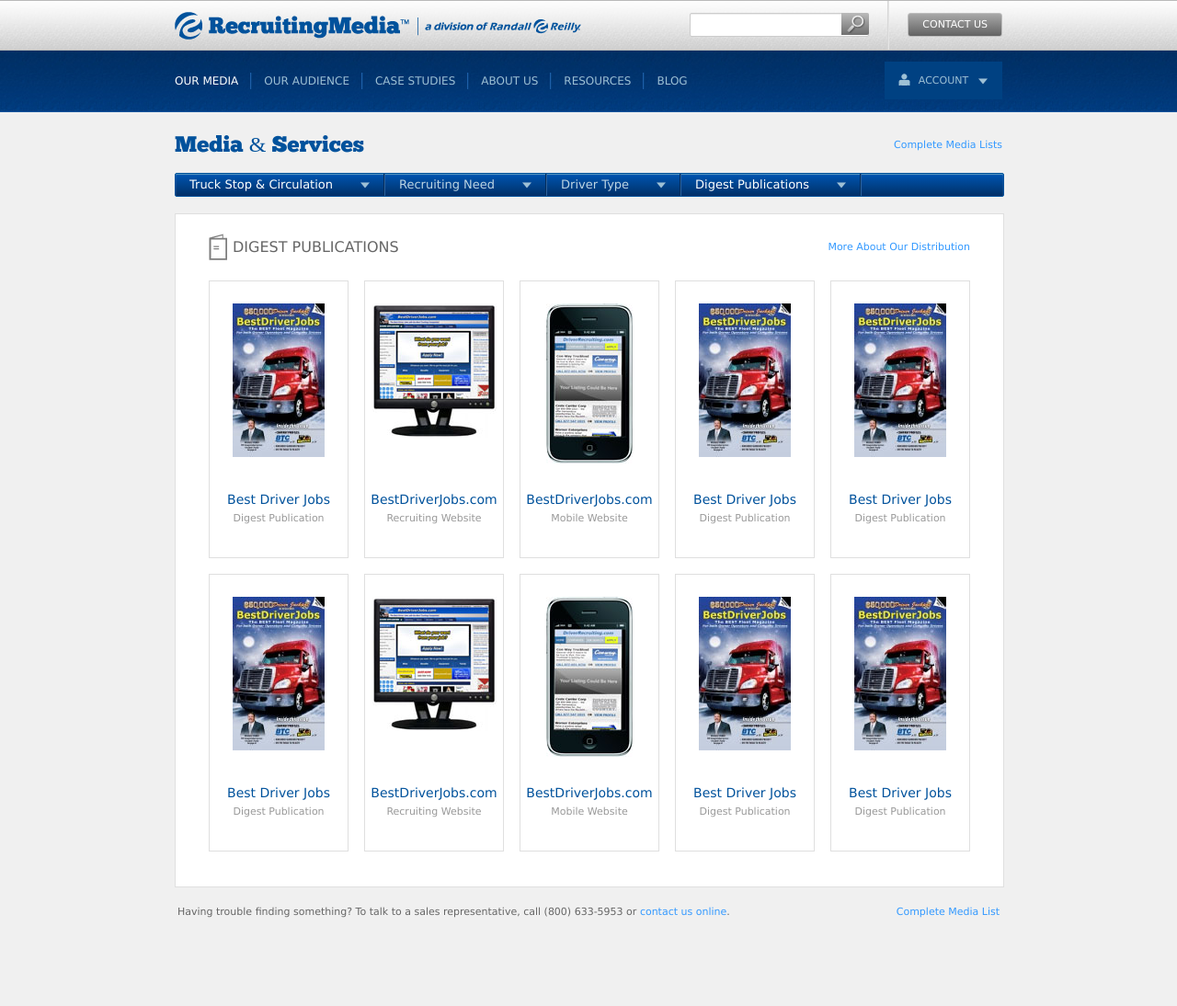
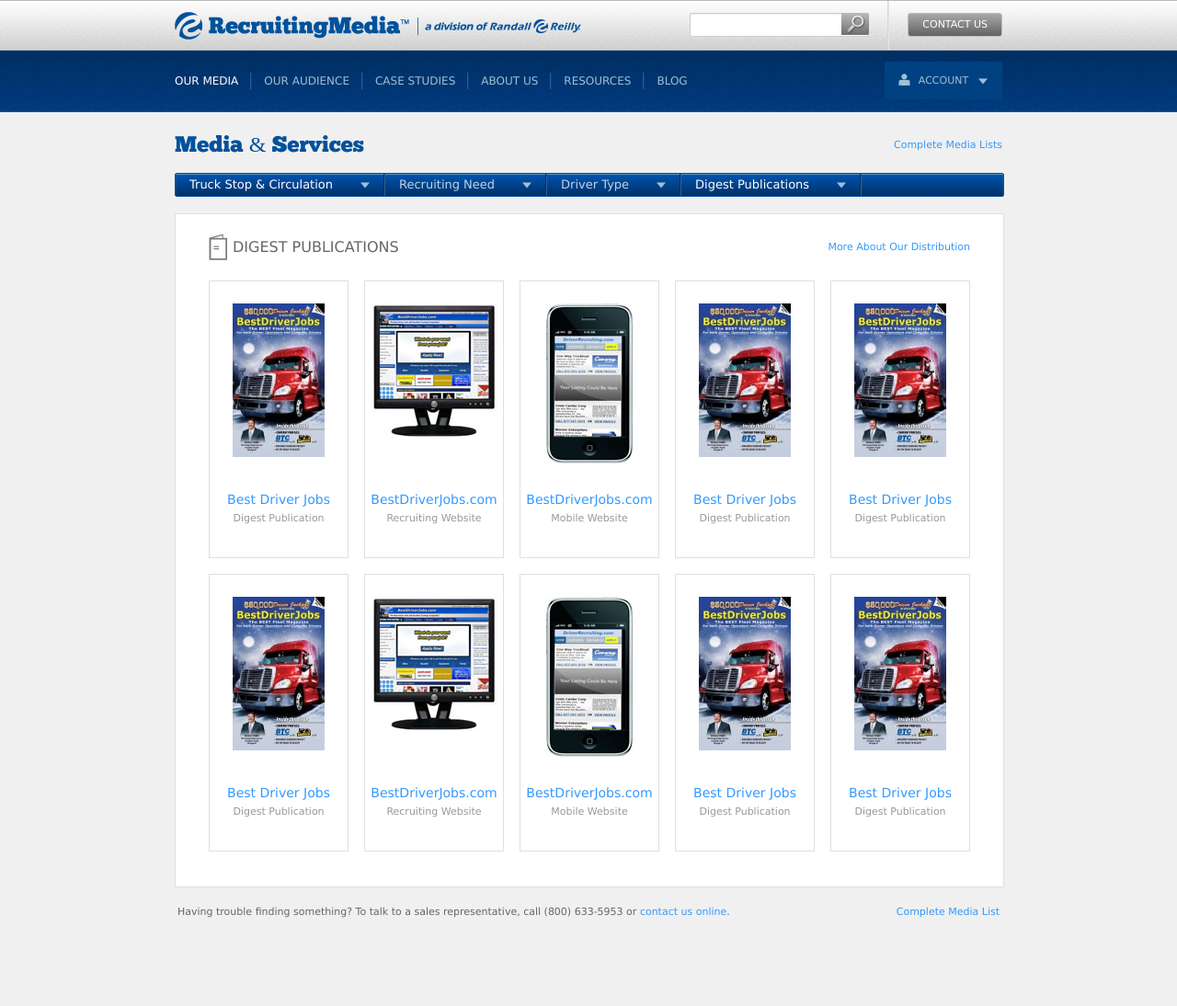
Before and after one commit to bossninja/recruitingmediahtml, a plain HTML site: page media-category.html in a window 1280 px wide. Shown: the top 1094 px of the page at 92% size. Drawn offline with Linux system fonts and the light colour scheme.

Commit message:
added links

```diff
--- a/media-category.html
+++ b/media-category.html
@@ -105,9 +105,9 @@
               <ul class="clearfix">
                 <li class="list">
                   <figure>
-                    <div class="wrap"><img src="img/list1.jpg" alt="" width="100" height="167"></div>
+                    <div class="wrap"><a href="#" title=""><img src="img/list1.jpg" alt="" width="100" height="167"></a></div>
                     <figcaption>
-                      <p class="head">Best Driver Jobs</p>
+                      <p class="head"><a href="#" title="">Best Driver Jobs</a></p>
                       <p class="small">Digest Publication</p>
                     </figcaption>
                   </figure>
@@ -115,9 +115,9 @@
 
                 <li class="list">
                   <figure>
-                    <div class="wrap"><img src="img/list2.jpg" alt="" width="135" height="146"></div>
+                    <div class="wrap"><a href="#" title=""><img src="img/list2.jpg" alt="" width="135" height="146"></a></div>
                     <figcaption>
-                      <p class="head">BestDriverJobs.com</p>
+                      <p class="head"><a href="#" title="">BestDriverJobs.com</a></p>
                       <p class="small">Recruiting Website</p>
                     </figcaption>
                   </figure>
@@ -125,9 +125,9 @@
 
                 <li class="list">
                   <figure>
-                    <div class="wrap"><img src="img/list3.jpg" alt="" width="94" height="174"></div>
+                    <div class="wrap"><a href="#" title=""><img src="img/list3.jpg" alt="" width="94" height="174"></a></div>
                     <figcaption>
-                      <p class="head">BestDriverJobs.com</p>
+                      <p class="head"><a href="#" title="">BestDriverJobs.com</a></p>
                       <p class="small">Mobile Website</p>
                     </figcaption>
                   </figure>
@@ -135,9 +135,9 @@
 
                 <li class="list">
                   <figure>
-                    <div class="wrap"><img src="img/list1.jpg" alt="" width="100" height="167"></div>
+                    <div class="wrap"><a href="#" title=""><img src="img/list1.jpg" alt="" width="100" height="167"></a></div>
                     <figcaption>
-                      <p class="head">Best Driver Jobs</p>
+                      <p class="head"><a href="#" title="">Best Driver Jobs</a></p>
                       <p class="small">Digest Publication</p>
                     </figcaption>
                   </figure>
@@ -145,9 +145,9 @@
 
                 <li class="list">
                   <figure>
-                    <div class="wrap"><img src="img/list1.jpg" alt="" width="100" height="167"></div>
+                    <div class="wrap"><a href="#" title=""><img src="img/list1.jpg" alt="" width="100" height="167"></a></div>
                     <figcaption>
-                      <p class="head">Best Driver Jobs</p>
+                      <p class="head"><a href="#" title="">Best Driver Jobs</a></p>
                       <p class="small">Digest Publication</p>
                     </figcaption>
                   </figure>
@@ -155,9 +155,9 @@
 
                 <li class="list">
                   <figure>
-                    <div class="wrap"><img src="img/list1.jpg" alt="" width="100" height="167"></div>
+                    <div class="wrap"><a href="#" title=""><img src="img/list1.jpg" alt="" width="100" height="167"></a></div>
                     <figcaption>
-                      <p class="head">Best Driver Jobs</p>
+                      <p class="head"><a href="#" title="">Best Driver Jobs</a></p>
                       <p class="small">Digest Publication</p>
                     </figcaption>
                   </figure>
@@ -165,9 +165,9 @@
 
                 <li class="list">
                   <figure>
-                    <div class="wrap"><img src="img/list2.jpg" alt="" width="135" height="146"></div>
+                    <div class="wrap"><a href="#" title=""><img src="img/list2.jpg" alt="" width="135" height="146"></a></div>
                     <figcaption>
-                      <p class="head">BestDriverJobs.com</p>
+                      <p class="head"><a href="#" title="">BestDriverJobs.com</a></p>
                       <p class="small">Recruiting Website</p>
                     </figcaption>
                   </figure>
@@ -175,9 +175,9 @@
 
                 <li class="list">
                   <figure>
-                    <div class="wrap"><img src="img/list3.jpg" alt="" width="94" height="174"></div>
+                    <div class="wrap"><a href="#" title=""><img src="img/list3.jpg" alt="" width="94" height="174"></a></div>
                     <figcaption>
-                      <p class="head">BestDriverJobs.com</p>
+                      <p class="head"><a href="#" title="">BestDriverJobs.com</a></p>
                       <p class="small">Mobile Website</p>
                     </figcaption>
                   </figure>
@@ -185,9 +185,9 @@
 
                 <li class="list">
                   <figure>
-                    <div class="wrap"><img src="img/list1.jpg" alt="" width="100" height="167"></div>
+                    <div class="wrap"><a href="#" title=""><img src="img/list1.jpg" alt="" width="100" height="167"></a></div>
                     <figcaption>
-                      <p class="head">Best Driver Jobs</p>
+                      <p class="head"><a href="#" title="">Best Driver Jobs</a></p>
                       <p class="small">Digest Publication</p>
                     </figcaption>
                   </figure>
@@ -195,9 +195,9 @@
 
                 <li class="list">
                   <figure>
-                    <div class="wrap"><img src="img/list1.jpg" alt="" width="100" height="167"></div>
+                    <div class="wrap"><a href="#" title=""><img src="img/list1.jpg" alt="" width="100" height="167"></a></div>
                     <figcaption>
-                      <p class="head">Best Driver Jobs</p>
+                      <p class="head"><a href="#" title="">Best Driver Jobs</a></p>
                       <p class="small">Digest Publication</p>
                     </figcaption>
                   </figure>
```
Also changed, not shown: media-distribution.html (+32 -32 lines), media-gallery.html (+48 -48 lines).
